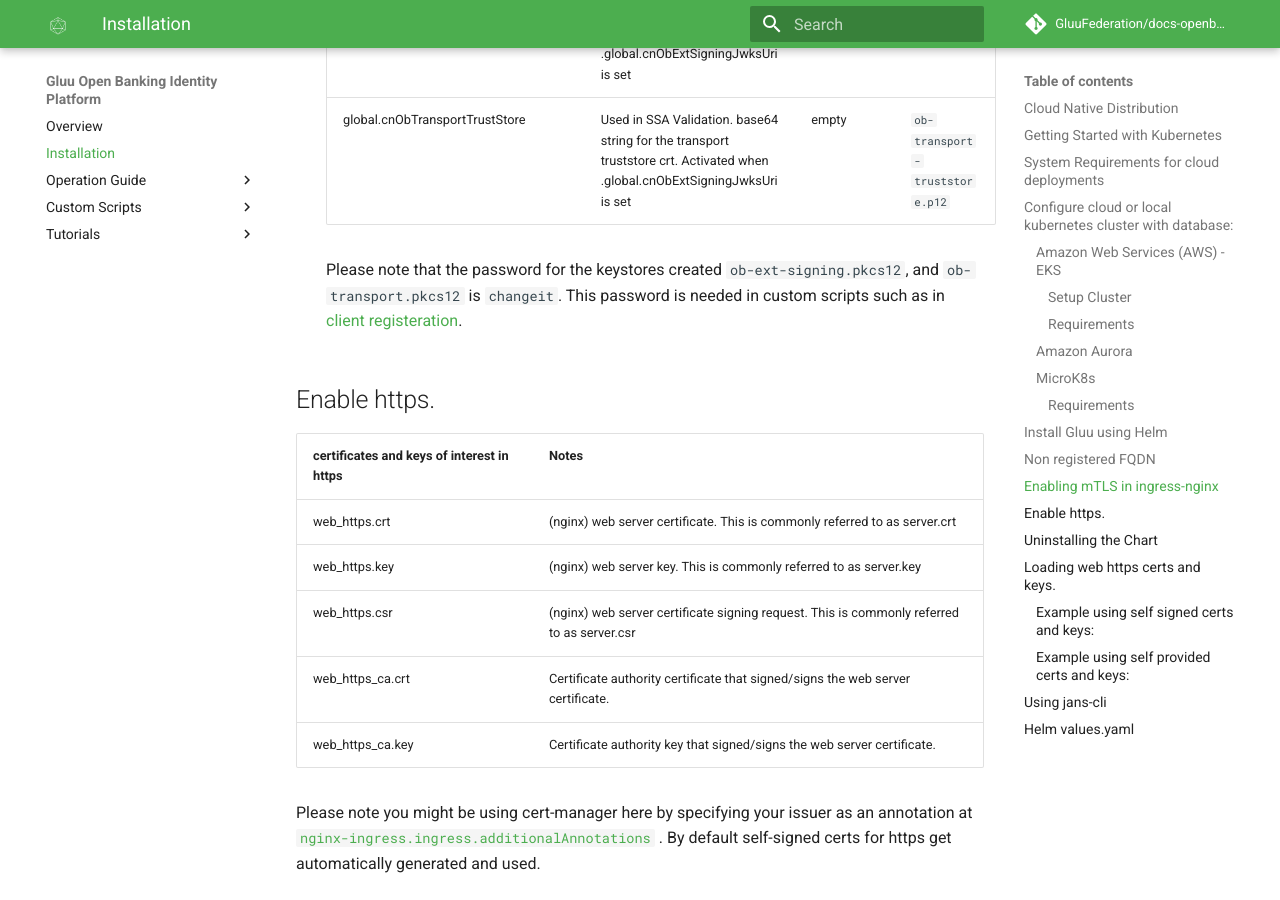
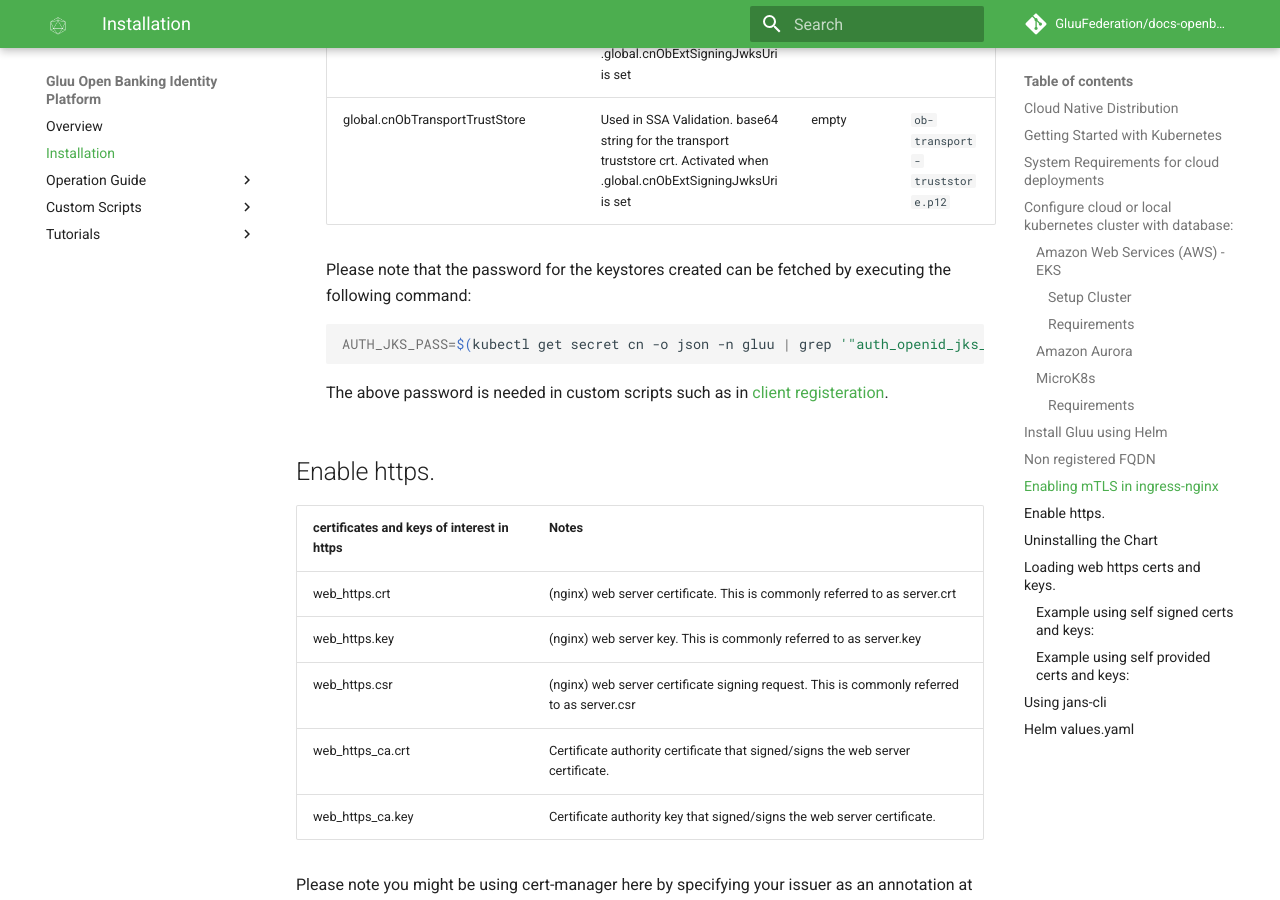
Before and after one commit to GluuFederation/docs-openbanking-prod, an MkDocs documentation site: the page built from docs/source/install-cn.md, in a window 1280 px wide and 900 px high, scrolled down 6171 px. Built offline with MkDocs 1.6.1 and Material for MkDocs 9.7.7, drawn with Linux system fonts in a browser that asks for light colours; comment, search, counter and statistics services are not loaded.

Commit message:
Revert "docs: update keystore default password"
This reverts commit 5720bbf8480bd2aac7ab9e72fbaac657a378926c.

````diff
--- a/docs/source/install-cn.md
+++ b/docs/source/install-cn.md
@@ -192,7 +192,12 @@ If the provided FQDN for Gluu is not globally resolvable map Gluus FQDN at `/etc
     |global.cnObTransportKeyPassPhrase   | Needed if global.cnObTransportKey has a passphrase . Activated when .global.cnObExtSigningJwksUri is set                         |    empty     | `ob-transport.pin`.                                                                                    |
     |global.cnObTransportTrustStore      | Used in SSA Validation. base64 string for the transport truststore crt. Activated when .global.cnObExtSigningJwksUri is set      |    empty     | `ob-transport-truststore.p12`                                                                                    |
 
-    Please note that the password for the keystores created `ob-ext-signing.pkcs12`, and `ob-transport.pkcs12` is `changeit`. This password is needed in custom scripts such as in [client registeration](https://gluu.org/docs/openbanking/scripts/client-registration/#configuring-keys-certificates-and-ssa-validation-endpoints).
+    Please note that the password for the keystores created can be fetched by executing the following command:
+
+     ```bash
+     AUTH_JKS_PASS=$(kubectl get secret cn -o json -n gluu | grep '"auth_openid_jks_pass":' | sed -e 's#.*:\(\)#\1#' | tr -d '"' | tr -d "," | tr -d '[:space:]' | base64 -d)
+     ```
+    The above password is needed in custom scripts such as in [client registeration](https://gluu.org/docs/openbanking/scripts/client-registration/#configuring-keys-certificates-and-ssa-validation-endpoints).
 
 ## Enable https.
 
````
Also changed, not shown: docs/source/scripts/client-registration.md (+1 -1 lines), docs/source/tutorials/cn-prod-tutorial.md (+6 -1 lines).
